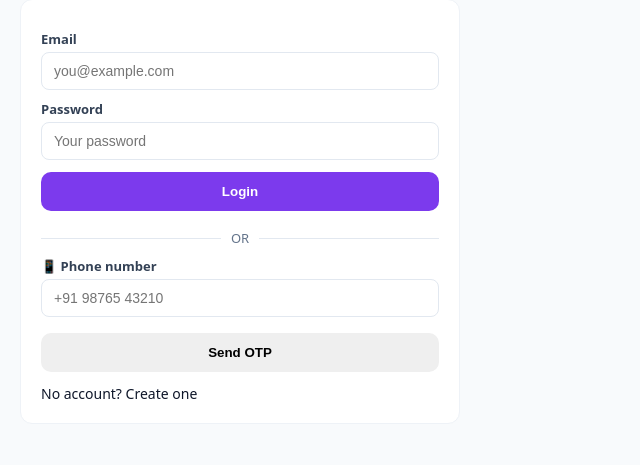
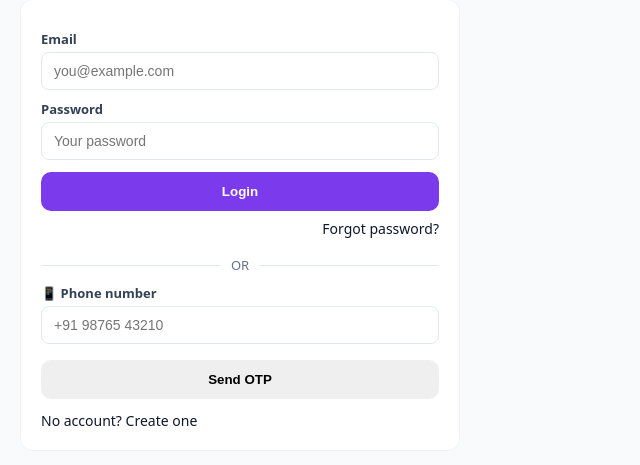
Before and after one commit to Himanshu3777/marketplace-catalogue, a Django app: page /login/ in a window 1280 px wide. Shown: the part 135-600 px from the top of the page, without its empty margins (0-640 px from the left). Run offline with Django 5.2, Linux system fonts and the light colour scheme; data comes from the database, SQL or seed files in the repository; data that the repository does not hold is empty; parts of the project's set-up code (start-up, migrations or seed data) failed here and were passed over; some libraries are stand-ins or nearby versions.

Commit message:
Email-based forgot/reset password (no SMS needed)

```diff
--- a/accounts/urls.py
+++ b/accounts/urls.py
@@ -1,14 +1,18 @@
 from django.urls import path
 
 from .views import (
-    login_view, logout_view, me, my_orders, phone_login, register,
-    save_default_address,
+    forgot_password, login_view, logout_view, me, my_orders, phone_login,
+    register, reset_password_confirm, save_default_address,
 )
 
 urlpatterns = [
     path("accounts/register/", register, name="account-register"),
     path("accounts/login/", login_view, name="account-login"),
     path("accounts/phone-login/", phone_login, name="account-phone-login"),
+    path("accounts/forgot-password/", forgot_password,
+         name="account-forgot-password"),
+    path("accounts/reset-password/", reset_password_confirm,
+         name="account-reset-password"),
     path("accounts/logout/", logout_view, name="account-logout"),
     path("accounts/me/", me, name="account-me"),
     path("accounts/orders/", my_orders, name="account-orders"),
--- a/accounts/views.py
+++ b/accounts/views.py
@@ -297,3 +297,85 @@ def phone_login(request):
     merge_session_cart_into_user(request, user)
     auth_login(request, user)
     return Response({"user": user_payload(user)})
+
+
+@api_view(["POST"])
+@authentication_classes([SessionAuthNoCSRF])
+@permission_classes([])
+@throttle_classes([AuthThrottle])
+def forgot_password(request):
+    """Send a password reset link via email (no SMS needed).
+
+    Always returns success to avoid leaking which emails are registered.
+    """
+    from django.contrib.auth.tokens import default_token_generator
+    from django.core.mail import send_mail
+    from django.utils.encoding import force_bytes
+    from django.utils.http import urlsafe_base64_encode
+
+    email = str(request.data.get("email", "")).strip().lower()
+    if email:
+        try:
+            validate_email(email)
+            user = User.objects.filter(email=email).first()
+            if user:
+                uid = urlsafe_base64_encode(force_bytes(user.pk))
+                token = default_token_generator.make_token(user)
+                # Build reset link using the request's host
+                scheme = "https" if request.is_secure() else "http"
+                host = request.get_host()
+                reset_url = f"{scheme}://{host}/reset-password/{uid}/{token}/"
+                try:
+                    send_mail(
+                        "Reset your MarketPlace password",
+                        f"Hi {user.first_name or user.username},\n\n"
+                        f"Click the link below to reset your password:\n"
+                        f"{reset_url}\n\n"
+                        f"This link expires in 24 hours.\n"
+                        f"If you didn't request this, ignore this email.",
+                        settings.DEFAULT_FROM_EMAIL,
+                        [email],
+                        fail_silently=True,
+                    )
+                except Exception as e:  # noqa: BLE001
+                    logger.warning("Password reset email failed: %s", e)
+        except ValidationError:
+            pass
+    # Always return success (don't reveal if email exists)
+    return Response({"message": "If this email is registered, a reset link has been sent."})
+
+
+@api_view(["POST"])
+@authentication_classes([SessionAuthNoCSRF])
+@permission_classes([])
+@throttle_classes([AuthThrottle])
+def reset_password_confirm(request):
+    """Set a new password using the emailed token."""
+    from django.contrib.auth.tokens import default_token_generator
+    from django.utils.encoding import force_str
+    from django.utils.http import urlsafe_base64_decode
+
+    uidb64 = str(request.data.get("uid", ""))
+    token = str(request.data.get("token", ""))
+    new_password = str(request.data.get("new_password", ""))
+
+    try:
+        uid = force_str(urlsafe_base64_decode(uidb64))
+        user = User.objects.get(pk=uid)
+    except (User.DoesNotExist, ValueError, TypeError):
+        return Response({"error": "Invalid reset link."},
+                        status=status.HTTP_400_BAD_REQUEST)
+
+    if not default_token_generator.check_token(user, token):
+        return Response({"error": "Invalid or expired reset link."},
+                        status=status.HTTP_400_BAD_REQUEST)
+
+    try:
+        validate_password(new_password, user)
+    except ValidationError as e:
+        return Response({"error": "; ".join(e.messages)},
+                        status=status.HTTP_400_BAD_REQUEST)
+
+    user.set_password(new_password)
+    user.save(update_fields=["password"])
+    return Response({"message": "Password reset successful. Please login."})
--- a/frontend/templates/login.html
+++ b/frontend/templates/login.html
@@ -7,6 +7,14 @@
   <label>Email</label><input id="l-email" type="email" placeholder="you@example.com" autocomplete="email">
   <label>Password</label><input id="l-pass" type="password" placeholder="Your password" autocomplete="current-password">
   <button class="btn primary" id="btn-login" style="width:100%;margin-top:12px">Login</button>
+  <p style="margin-top:8px;font-size:14px;text-align:right"><a href="#" id="forgot-link">Forgot password?</a></p>
+
+  <div id="forgot-box" style="display:none;margin-top:12px;padding:12px;background:#f8fafc;border-radius:8px">
+    <label>Email</label>
+    <input id="fp-email" type="email" placeholder="you@example.com">
+    <button class="btn" id="btn-forgot" style="width:100%;margin-top:8px">Send Reset Link</button>
+    <div id="fp-msg" style="margin-top:8px;font-size:13px"></div>
+  </div>
 
   <div style="display:flex;align-items:center;gap:10px;margin:18px 0 6px;color:#64748b;font-size:13px">
     <div style="flex:1;height:1px;background:#e2e8f0"></div>OR<div style="flex:1;height:1px;background:#e2e8f0"></div>
@@ -28,7 +36,26 @@
 </div>
 {% endblock %}
 {% block scripts %}
-<script src="https://www.gstatic.com/firebasejs/10.12.2/firebase-app-compat.js"></script>
+<script src="https://www.gstatic.com/firebasejs/10.12.2/firebase-app-compat.js">
+// Forgot password toggle
+$("#forgot-link").addEventListener("click", (e) => {
+  e.preventDefault();
+  const box = $("#forgot-box");
+  box.style.display = box.style.display === "none" ? "block" : "none";
+});
+$("#btn-forgot").addEventListener("click", async () => {
+  const email = $("#fp-email").value.trim();
+  const msg = $("#fp-msg");
+  const btn = $("#btn-forgot");
+  btn.disabled = true; btn.textContent = "Sending…";
+  try {
+    const d = await apiPost("/accounts/forgot-password/", { email });
+    msg.innerHTML = `<span style="color:#15803d">${esc(d.message)}</span>`;
+  } catch (e) {
+    msg.innerHTML = `<span style="color:#b91c1c">${esc(e.message)}</span>`;
+  } finally { btn.disabled = false; btn.textContent = "Send Reset Link"; }
+});
+</script>
 <script src="https://www.gstatic.com/firebasejs/10.12.2/firebase-auth-compat.js"></script>
 <script>
 const firebaseConfig = {
--- a/marketplace/urls.py
+++ b/marketplace/urls.py
@@ -55,6 +55,9 @@ urlpatterns = [
     path('product/<slug:slug>/', TemplateView.as_view(template_name='product.html'), name='product-detail'),
     path('category/<slug:slug>/', TemplateView.as_view(template_name='category.html'), name='category'),
     path('search/', TemplateView.as_view(template_name='search.html'), name='search'),
+    path('reset-password/<str:uid>/<str:token>/',
+         TemplateView.as_view(template_name='reset_password.html'),
+         name='reset-password'),
     path('health/', health_check, name='health'),
     path('ready/', readiness_check, name='ready'),
 ]
```
Also changed, not shown: frontend/templates/reset_password.html (added, +51 -0 lines).
